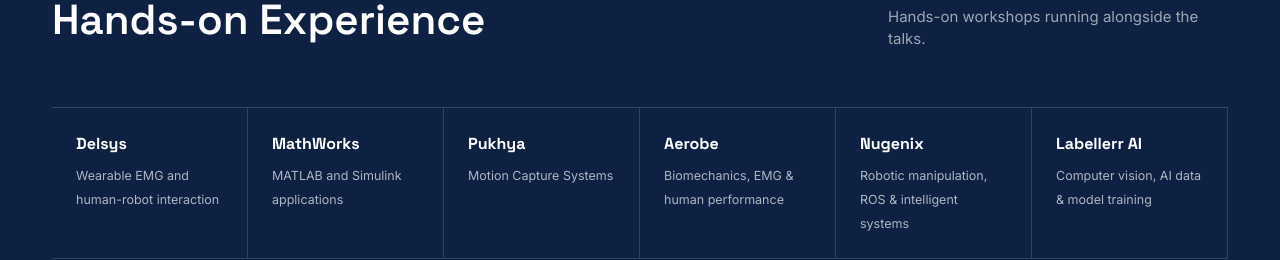
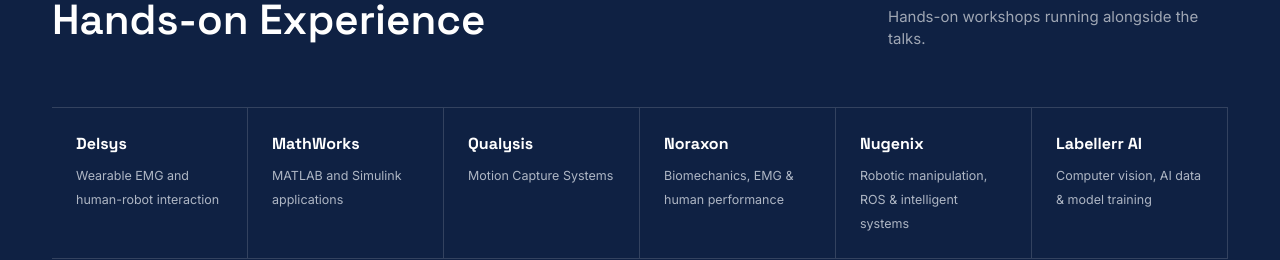
Before and after one commit to trs-tiet/TRS-DSAI-TIET, a Next.js app: page / in a window 1280 px wide. Shown: the part 3160-3420 px from the top of the page. Built offline with nearby package versions, Linux system fonts and the light colour scheme.

Commit message:
Update exhibitors.ts

```diff
--- a/data/exhibitors.ts
+++ b/data/exhibitors.ts
@@ -29,14 +29,14 @@ export const exhibitors: Exhibitor[] = [
     logo: "/images/logos/mathworks.svg",
   },
   {
-    name: "Pukhya",
+    name: "Qualysis",
     focus: "Motion Capture Systems",
     description:
       "Pukhya provides advanced motion capture systems that track human and object movement with high spatial precision. Their technology is used in biomechanics, sports science, and robotics research that needs accurate 3D motion data. Expect a live demo of their motion capture setup and how the captured data is analyzed.",
     logo: "/images/logos/pukhya.jpg",
   },
   {
-    name: "Aerobe",
+    name: "Noraxon",
     focus: "Biomechanics, EMG & human performance",
     description:
       "Aerobe provides wearable sensor systems for biomechanics, EMG, and human performance analysis, used across clinical research, sports science, and ergonomics. Their tools measure how the body moves and generates force. The session covers how these measurements inform human-centered robotics research.",
```
